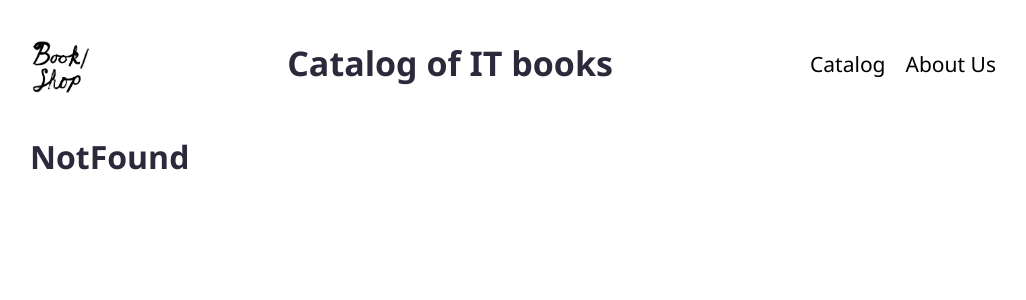
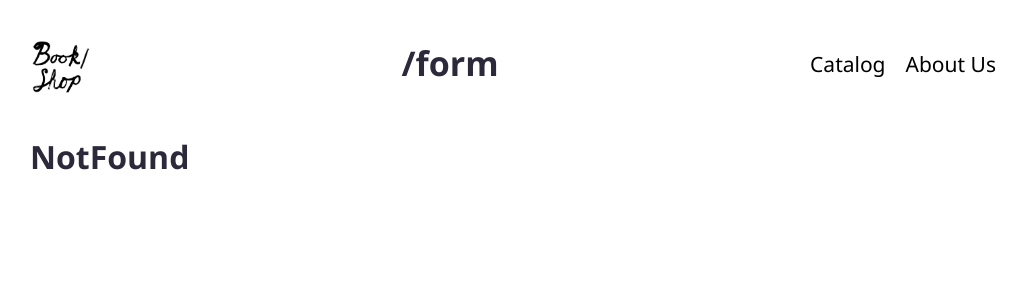
Before and after one commit to evvgenchik/react-rs, a React (Vite) app in the folder react-components/: page /form in a window 1280 px wide. Shown: the top 300 px of the page, without its empty margins (127-1153 px from the left). Built offline with nearby package versions, Linux system fonts and the light colour scheme.

Commit message:
feat: add custom withrouter

```diff
--- a/react-components/src/components/Header.tsx
+++ b/react-components/src/components/Header.tsx
@@ -1,17 +1,28 @@
+import React from 'react';
 import Menu from './Menu';
 import styles from './header.module.scss';
 import logo from '../assets/logo.webp';
+import { MyState, WithRouterProps } from '../utils/types';
 
-function Header() {
+class Header extends React.PureComponent<WithRouterProps, MyState> {
+  constructor(props: WithRouterProps) {
+    super(props);
+    this.state = { value: props.location.pathname };
+  }
+
+  render() {
+    const { value } = this.state;
+
     return (
       <div className={styles.header}>
         <div className={styles.logo}>
           <img src={logo} alt="logo" />
         </div>
-      <h1 className={styles.title}>Catalog of IT books</h1>
+        <h1 className={styles.title}>{value !== '/' ? value : 'Home'}</h1>
         <Menu />
       </div>
     );
   }
+}
 
 export default Header;
--- /dev/null
+++ b/react-components/src/components/WithRouter.tsx
@@ -0,0 +1,15 @@
+import React from 'react';
+import { useLocation } from 'react-router-dom';
+import { WithRouterProps } from '../utils/types';
+
+const withRouter = (Component: React.ComponentType<WithRouterProps>) => {
+  const ComponentWithRouter = () => {
+    const location = useLocation();
+
+    return <Component location={location} />;
+  };
+
+  return ComponentWithRouter;
+};
+
+export default withRouter;
--- a/react-components/src/layouts/MainLayout.tsx
+++ b/react-components/src/layouts/MainLayout.tsx
@@ -1,10 +1,13 @@
 import { Outlet } from 'react-router-dom';
 import Header from '../components/Header';
+import withRouter from '../components/WithRouter';
 
 function MainLayout() {
+  const WrappedHeader = withRouter(Header);
+
   return (
     <div className="container">
-      <Header />
+      <WrappedHeader />
       <Outlet />
     </div>
   );
```
Also changed, not shown: react-components/src/utils/types.tsx (+13 -1 lines), react-components/.eslintrc.cjs. Lines whose indentation alone changed are shown as unchanged.
